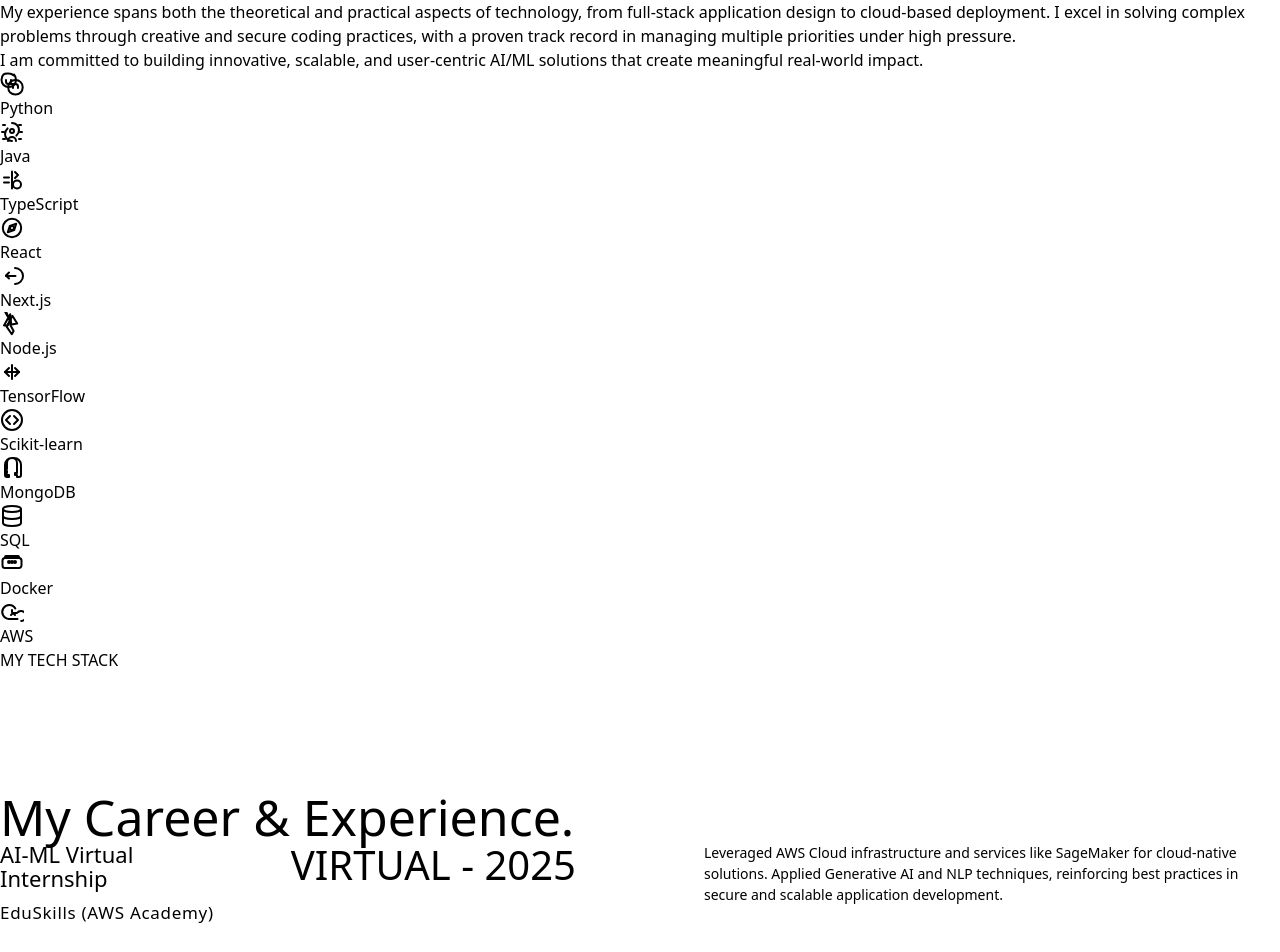
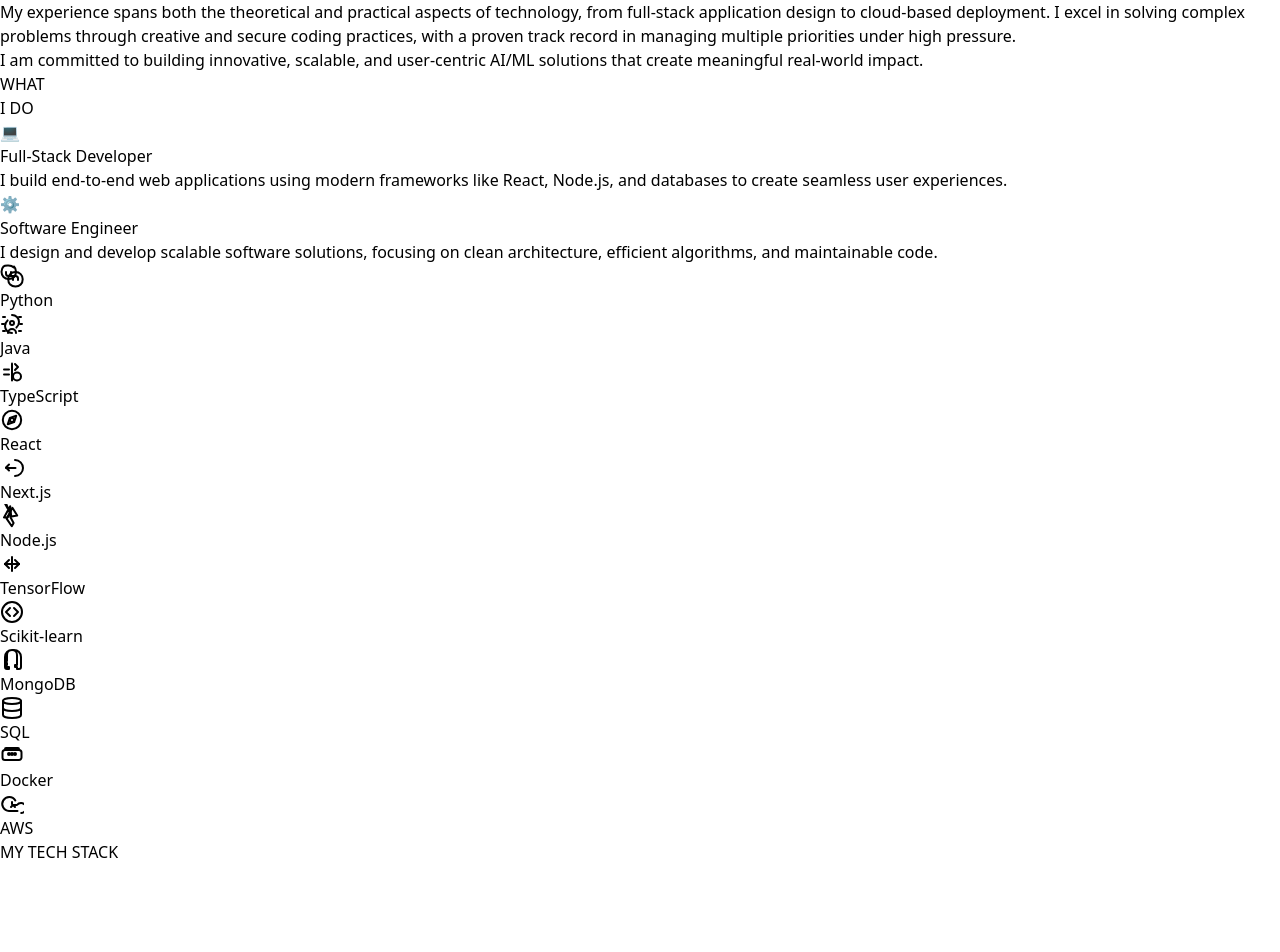
Before and after one commit to aman-kumar-27d/Simple-Vibe_Portfolio, a React (Vite) app: page / in a window 1280 px wide. Shown: the part 1320-2272 px from the top of the page. Built offline with nearby package versions, Linux system fonts and the light colour scheme.

Commit message:
What I Do Section added .

```diff
--- a/src/App.tsx
+++ b/src/App.tsx
@@ -2,6 +2,7 @@ import React, { useState, useEffect, useRef } from 'react';
 import { Header } from './components/Header';
 import { Hero } from './components/Hero';
 import { About } from './components/About';
+import { WhatIDo } from './components/WhatIDo';
 import { Skills } from './components/Skills';
 import { Projects } from './components/Projects';
 import { Experience } from './components/Experience';
@@ -95,6 +96,7 @@ const App: React.FC = () => {
         <main className="container mx-auto px-6 md:px-12">
           <Hero />
           <About />
+          <WhatIDo />
           <Skills />
           <Experience />
           <Projects />
--- a/src/components/About.tsx
+++ b/src/components/About.tsx
@@ -1,5 +1,4 @@
 import React, { useEffect, useRef } from 'react';
-// import { gsap } from 'gsap';
 
 export const About: React.FC = () => {
     const sectionRef = useRef<HTMLDivElement>(null);
--- a/src/components/Contact.tsx
+++ b/src/components/Contact.tsx
@@ -44,10 +44,10 @@ export const Contact: React.FC = () => {
               <textarea id="message" name="message" rows={5} required className="w-full bg-[var(--card)] border border-[var(--border)] rounded-md p-3 focus:ring-1 focus:ring-[var(--primary)] focus:border-[var(--primary)] outline-none transition"></textarea>
             </div>
             <div className="flex flex-col sm:flex-row items-center justify-between gap-4">
-               <button type="submit" disabled={status === 'submitting'} className="w-full sm:w-auto px-8 py-3 bg-[var(--primary)] text-white font-semibold rounded-lg hover:opacity-90 transition-opacity disabled:opacity-50 disabled:cursor-not-allowed">
+              <button type="submit" disabled={status === 'submitting'} className="w-full sm:w-auto px-8 py-3 bg-[var(--primary)] text-white font-semibold rounded-lg hover:opacity-90 transition-opacity disabled:opacity-50 disabled:cursor-not-allowed">
                 {status === 'submitting' ? 'Sending...' : 'Send Message'}
               </button>
-               <a href="/resume.pdf" download="AmanKumar_Resume.pdf" className="w-full sm:w-auto text-center px-8 py-3 bg-transparent border-2 border-[var(--primary)] text-[var(--primary)] font-semibold rounded-lg hover:bg-[var(--primary)] hover:text-[var(--background)] transition-colors duration-300">
+              <a href="/resume.pdf" download="AmanKumar_Resume.pdf" className="w-full sm:w-auto text-center px-8 py-3 bg-transparent border-2 border-[var(--primary)] text-[var(--primary)] font-semibold rounded-lg hover:bg-[var(--primary)] hover:text-[var(--background)] transition-colors duration-300">
                 Download Resume
               </a>
             </div>
--- /dev/null
+++ b/src/components/WhatIDo.tsx
@@ -0,0 +1,43 @@
+import {services} from '../constants';
+
+export const WhatIDo: React.FC = () => {
+
+  return (
+    <section id="what-i-do" className="py-24 ">
+      <div className="max-w-7xl mx-auto px-6">
+        <div className="grid lg:grid-cols-2 gap-16 items-center">
+          <div>
+            <h2 className="text-6xl lg:text-8xl font-bold mb-8">
+              <span className="">WHAT</span><br />
+              <span className="block overflow-hidden text-transparent bg-clip-text bg-gradient-to-r from-[var(--primary-light)] to-[var(--primary)]">I DO</span>
+            </h2>
+          </div>
+
+          <div className="space-y-8">
+            {services.map((service, index) => (
+              <div
+                key={index}
+                className="bg-white/10 backdrop-blur-[50px] border border-white/10 p-8 rounded-lg hover:scale-105 transition-all duration-300 group"
+              >
+                <div className="flex items-start space-x-4">
+                  <div className="w-16 h-16 bg-primary/20 rounded-lg flex items-center justify-center flex-shrink-0 group-hover:bg-primary/30 transition-colors">
+                    <span className="text-2xl">{service.icon}</span>
+                  </div>
+                  <div className="flex-1">
+                    <h3 className="text-2xl font-bold mb-3 group-hover:text-primary transition-colors">
+                      {service.title}
+                    </h3>
+                    <div className="w-full h-px bg-border mb-4"></div>
+                    <p className="text-muted-foreground leading-relaxed">
+                      {service.description}
+                    </p>
+                  </div>
+                </div>
+              </div>
+            ))}
+          </div>
+        </div>
+      </div>
+    </section>
+  );
+};
--- a/src/constants.ts
+++ b/src/constants.ts
@@ -15,6 +15,19 @@ export const SKILLS = [
   { name: 'Docker', Icon: DockerIcon },
   { name: 'AWS', Icon: AWSIcon },
 ];
+
+export const services = [
+    {
+      title: 'Full-Stack Developer',
+      description: 'I build end-to-end web applications using modern frameworks like React, Node.js, and databases to create seamless user experiences.',
+      icon: '💻',
+    },
+    {
+      title: 'Software Engineer',
+      description: 'I design and develop scalable software solutions, focusing on clean architecture, efficient algorithms, and maintainable code.',
+      icon: '⚙️',
+    },
+  ];
 
 export const PROJECTS: Project[] = [
   {
@@ -41,19 +54,19 @@ export const EXPERIENCES: Experience[] = [
     {
     role: 'AI-ML Virtual Internship',
     company: 'EduSkills (AWS Academy)',
-    period: 'VIRTUAL - 2025',
+    period: '2025',
     description: 'Leveraged AWS Cloud infrastructure and services like SageMaker for cloud-native solutions. Applied Generative AI and NLP techniques, reinforcing best practices in secure and scalable application development.',
   },
   {
     role: 'AI: Transformative Learning',
     company: 'Edunet Foundation (TechSaksham)',
-    period: 'VIRTUAL - 2025',
+    period: '2025',
     description: 'Built a Resume Ranking system using NLP (cosine similarity), reducing screening time by 70%. Utilized Scikit-learn, Pandas, and PyPDF2 for automation and data analysis.',
   },
   {
     role: 'Generative AI Virtual Internship',
     company: 'EduSkills (Google Cloud)',
-    period: 'VIRTUAL - 2024',
+    period: '2024',
     description: 'Explored practical applications of large language models using Google Cloud\'s Vertex AI, gaining hands-on experience in generative AI workflows and prompt engineering.',
   },
 ];
@@ -71,17 +84,6 @@ export const THEMES: Theme[] = [
       border: '#334155',
     }
   },
-  // {
-  //   name: 'light-blue',
-  //   colors: {
-  //     background: '#f1f5f9',
-  //     text: '#0f172a',
-  //     primary: '#2563eb', // blue-600
-  //     primaryLight: '#60a5fa', // blue-400
-  //     card: '#ffffff',
-  //     border: '#cbd5e1',
-  //   }
-  // },
     {
     name: 'forest-green',
     colors: {
```
Also changed, not shown: src/index.css (line endings or trailing spaces).
